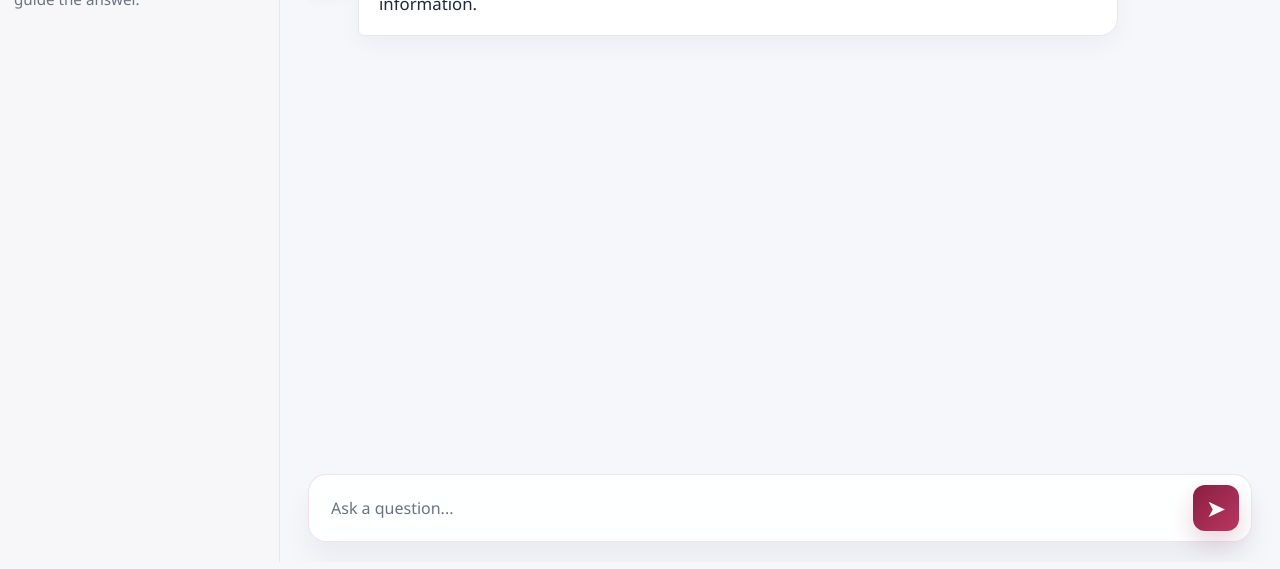
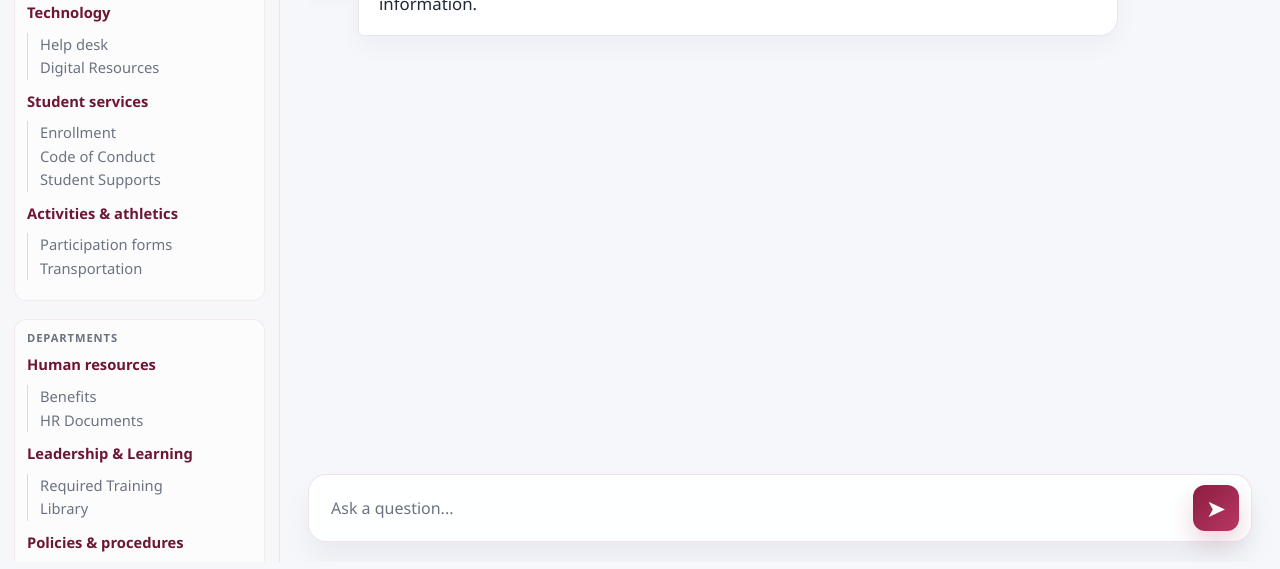
Before and after one commit to aspilinekUNO/isqa3910, a plain HTML site: page frontend/index.html in a window 1280 px wide. Shown: the part 231-800 px from the top of the page. Drawn offline with Linux system fonts and the light colour scheme; files that its build step writes are made by us from their sources; no server answers; files whose address does not match are found by name.

Commit message:
static info tree

```diff
--- a/frontend/index.html
+++ b/frontend/index.html
@@ -49,8 +49,64 @@
 
       <main class="workspace">
         <aside class="sidebar">
-          <div class="sidebar-header">Ask about</div>
-          <div class="sidebar-copy">Your selected topic and school will guide the answer.</div>
+          <div class="sidebar-header">Information tree</div>
+
+          <div class="info-tree" aria-label="Popular information categories">
+            <div class="tree-group">
+              <div class="tree-label">Popular categories</div>
+              <ul class="tree-list">
+                <li>
+                  <span class="tree-section">Technology</span>
+                  <ul>
+                    <li><a href="https://helpdesk.mpsomaha.org/">Help desk</a></li>
+                    <li><a href="https://sites.google.com/mpsomaha.org/mps-digital-resource-list/home">Digital Resources</a></li>
+                  </ul>
+                </li>
+                <li>
+                  <span class="tree-section">Student services</span>
+                  <ul>
+                    <li><a href="https://www.mpsomaha.org/departments/student-services/welcome-millard-enrollment-portal">Enrollment</a></li>
+                    <li><a href="https://www.mpsomaha.org/departments/student-services/student-code-conduct-and-school-handbooks">Code of Conduct</a></li>
+                    <li><a href="https://www.mpsomaha.org/departments/student-services/student-supports">Student Supports</a></li>
+                  </ul>
+                </li>
+                <li>
+                  <span class="tree-section">Activities &amp; athletics</span>
+                  <ul>
+                    <li><a href="https://www.mpsomaha.org/departments/activities-athletics-and-facility-use">Participation forms</a></li>
+                    <li><a href="https://www.mpsomaha.org/departments/transportation">Transportation</a></li>
+                  </ul>
+                </li>
+              </ul>
+            </div>
+
+            <div class="tree-group">
+              <div class="tree-label">Departments</div>
+              <ul class="tree-list">
+                <li>
+                  <span class="tree-section">Human resources</span>
+                  <ul>
+                    <li><a href="https://www.mpsomaha.org/departments/human-resources/benefits">Benefits</a></li>
+                    <li><a href="https://www.mpsomaha.org/departments/human-resources/documents">HR Documents</a></li>
+                  </ul>
+                </li>
+                <li>
+                  <span class="tree-section">Leadership &amp; Learning</span>
+                  <ul>
+                    <li><a href="https://www.mpsomaha.org/departments/leadership-and-learning/required-training">Required Training</a></li>
+                    <li><a href="https://sites.google.com/mpsomaha.org/library-services"></a>Library</li>
+                  </ul>
+                </li>
+                <li>
+                  <span class="tree-section">Policies &amp; procedures</span>
+                  <ul>
+                    <li><a href="https://www.mpsomaha.org/board/policies"></a>Board policies</li>
+                    <li><a href="https://www.mpsomaha.org/about/school-hours"></a>School Hours</li>
+                  </ul>
+                </li>
+              </ul>
+            </div>
+          </div>
         </aside>
 
         <section class="chat-panel" aria-label="Assistant chat">
--- a/frontend/styles.css
+++ b/frontend/styles.css
@@ -240,6 +240,68 @@ button {
   color: var(--muted);
   line-height: 1.5;
   font-size: 0.95rem;
+}
+
+.info-tree {
+  display: flex;
+  flex-direction: column;
+  gap: 18px;
+  margin-top: 10px;
+}
+
+.tree-group {
+  background: rgba(255, 255, 255, 0.58);
+  border: 1px solid rgba(138, 30, 65, 0.08);
+  border-radius: 12px;
+  padding: 10px 12px;
+}
+
+.tree-label {
+  font-size: 0.7rem;
+  letter-spacing: 0.08em;
+  font-weight: 700;
+  text-transform: uppercase;
+  color: var(--muted);
+  margin-bottom: 8px;
+}
+
+.tree-list,
+.tree-list ul {
+  list-style: none;
+  padding-left: 0;
+  margin: 0;
+}
+
+.tree-list > li {
+  margin-bottom: 10px;
+}
+
+.tree-list ul {
+  margin-top: 6px;
+  padding-left: 12px;
+  border-left: 1px solid rgba(138, 30, 65, 0.18);
+}
+
+.tree-list li {
+  color: var(--text);
+  font-size: 0.92rem;
+  line-height: 1.6;
+}
+
+.tree-section {
+  display: inline-block;
+  font-weight: 700;
+  color: var(--brand-maroon-dark);
+  margin-bottom: 2px;
+}
+
+.tree-list ul li {
+  color: var(--muted);
+}
+
+a {
+    color: inherit;
+    text-decoration: none;
 }
 
 .new-chat {
```
